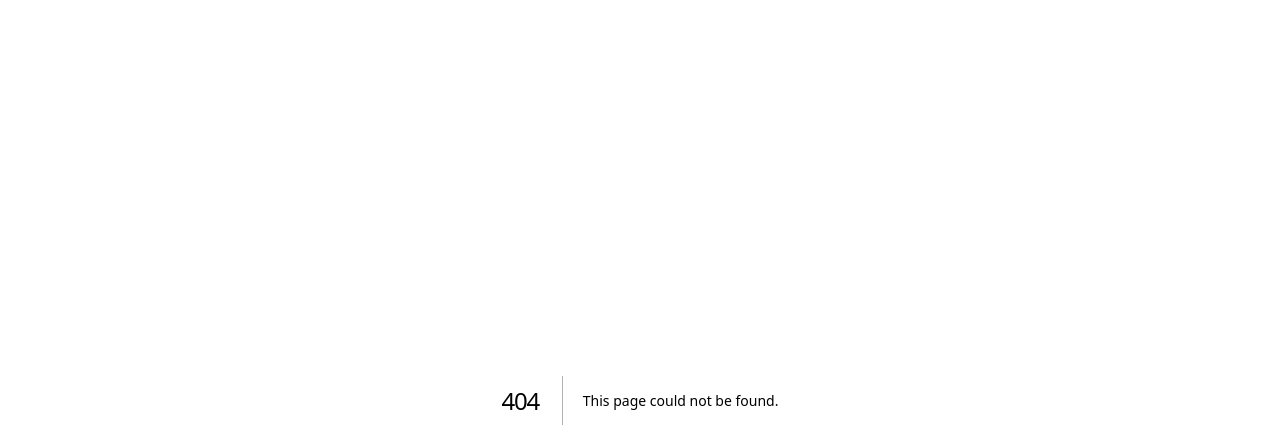
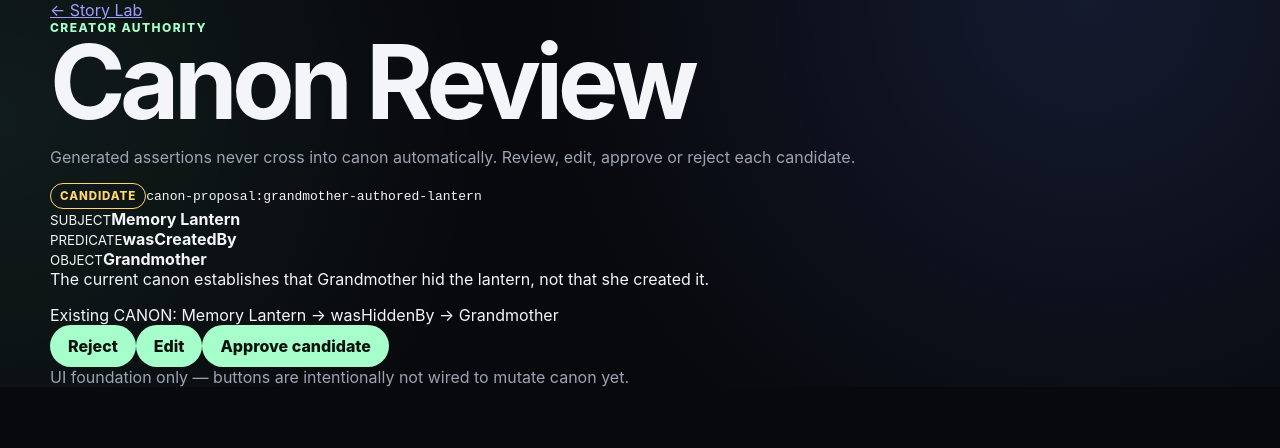
Before and after one commit to tehknesolutions/tehkne-storyforge, a Next.js app in the folder apps/story-lab/: page /review in a window 1280 px wide. Before the commit this address had no page. Shown: the top 448 px of the page. Built offline with nearby package versions, Linux system fonts and the light colour scheme.

Commit message:
feat(story-lab): add creator canon review screen

```diff
--- /dev/null
+++ b/apps/story-lab/app/review/page.tsx
@@ -0,0 +1,47 @@
+const proposal = {
+  id: "canon-proposal:grandmother-authored-lantern",
+  subject: "Memory Lantern",
+  predicate: "wasCreatedBy",
+  object: "Grandmother",
+  rationale:
+    "The current canon establishes that Grandmother hid the lantern, not that she created it."
+};
+
+export default function ReviewPage() {
+  return (
+    <main className="review-shell">
+      <a className="back-link" href="/">← Story Lab</a>
+      <div className="eyebrow">CREATOR AUTHORITY</div>
+      <h1>Canon Review</h1>
+      <p className="muted review-intro">
+        Generated assertions never cross into canon automatically. Review,
+        edit, approve or reject each candidate.
+      </p>
+
+      <article className="review-card">
+        <div className="review-head">
+          <span className="status candidate">CANDIDATE</span>
+          <code>{proposal.id}</code>
+        </div>
+        <div className="triple">
+          <div><small>SUBJECT</small><strong>{proposal.subject}</strong></div>
+          <div><small>PREDICATE</small><strong>{proposal.predicate}</strong></div>
+          <div><small>OBJECT</small><strong>{proposal.object}</strong></div>
+        </div>
+        <p>{proposal.rationale}</p>
+        <div className="canon-warning">
+          Existing CANON: Memory Lantern → wasHiddenBy → Grandmother
+        </div>
+        <div className="review-actions">
+          <button className="secondary" type="button">Reject</button>
+          <button className="secondary" type="button">Edit</button>
+          <button type="button">Approve candidate</button>
+        </div>
+      </article>
+
+      <p className="muted footnote">
+        UI foundation only — buttons are intentionally not wired to mutate canon yet.
+      </p>
+    </main>
+  );
+}
```
